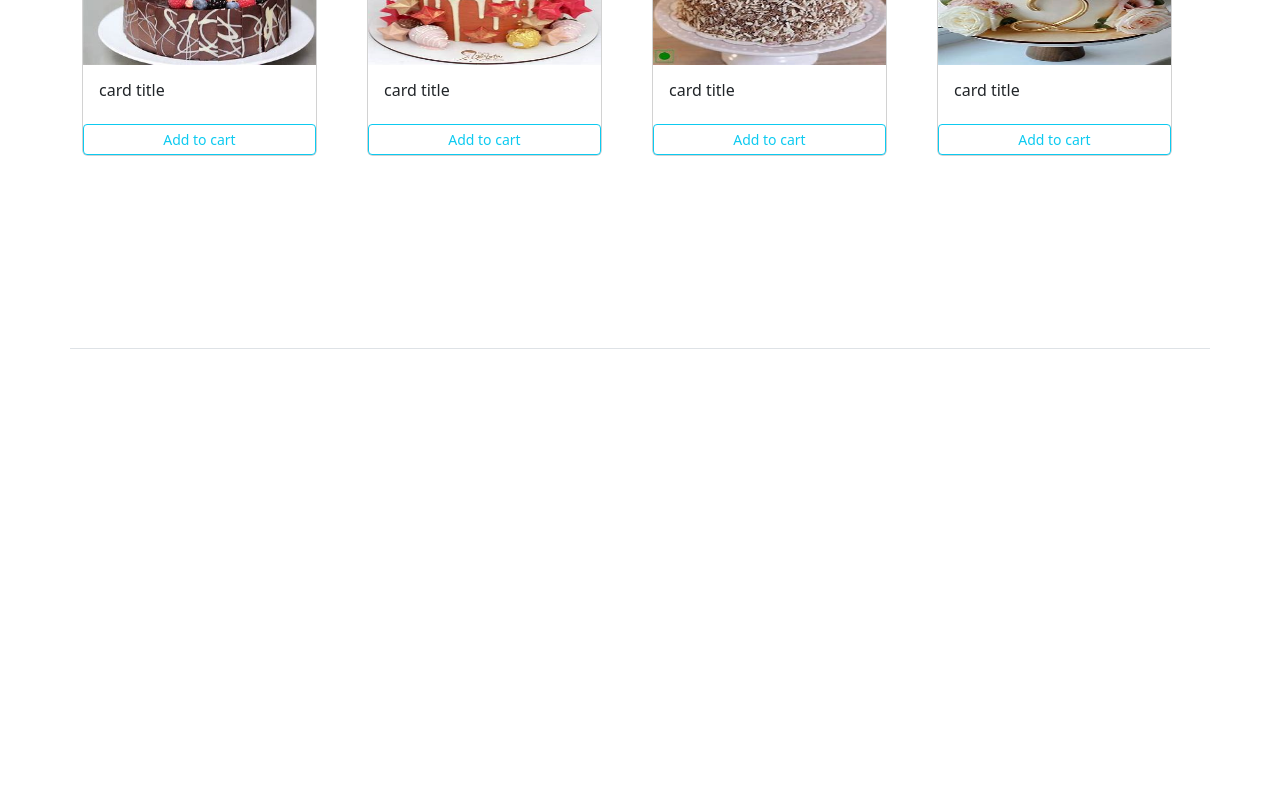
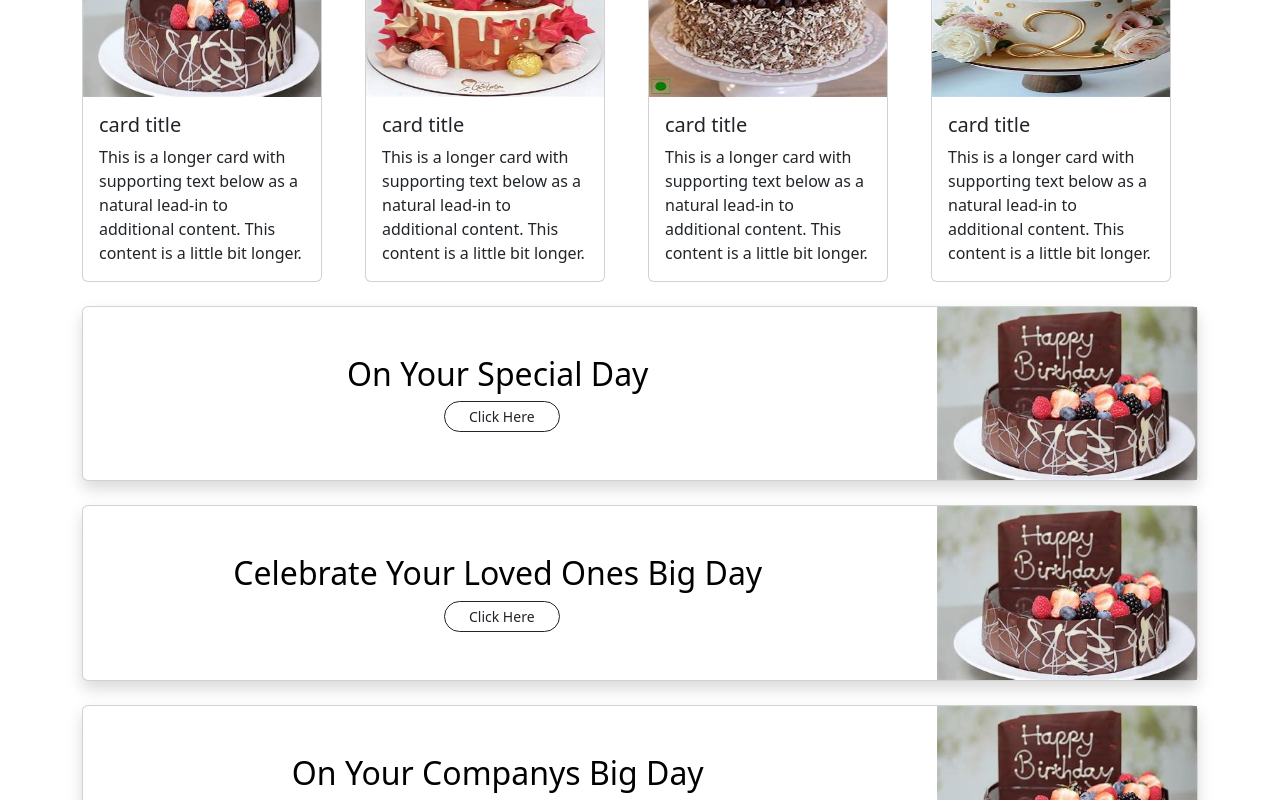
Before and after one commit to kchamithri/MyCake-SystemDevelopment, a React (Create React App) app: page / in a window 1280 px wide. Shown: the part 860-1660 px from the top of the page. Before the commit the page ends 1321 px from the top, so only its background shows below. Built offline with nearby package versions, Linux system fonts and the light colour scheme.

Commit message:
home page updated

```diff
--- a/src/pages/Home.jsx
+++ b/src/pages/Home.jsx
@@ -1,5 +1,7 @@
 import React from "react";
 import Card from "../Components/Card";
+import HomeCards from "../Components/HomeCards";
+import LongCard from "../Components/LongCard";
 
 const Home = () => {
   return (
@@ -39,22 +41,22 @@ const Home = () => {
       <div className="container mt-2">
         <h1 style={{ color: "pink" }}>Most Popular</h1>
 
-        <div className="row row-cols-1 row-cols-md-4 g-4">
-          <Card
+        <div className="row row-cols-1 row-cols-md-4 g-3">
+          <HomeCards
             image="Assets/cake2.jpg"
             name="card title"
             description="This is a longer card with supporting text below as a natural
                   lead-in to additional content. This content is a little bit
                   longer."
           />
-          <Card
+          <HomeCards
             image="Assets/cake3.jpg"
             name="card title"
             description="This is a longer card with supporting text below as a natural
                   lead-in to additional content. This content is a little bit
                   longer."
           />
-          <Card
+          <HomeCards
             image="Assets/cake4.jpg"
             altName="cake image"
             name="card title"
@@ -62,7 +64,7 @@ const Home = () => {
                   lead-in to additional content. This content is a little bit
                   longer."
           />
-          <Card
+          <HomeCards
             image="Assets/kids.jpg"
             name="card title"
             description="This is a longer card with supporting text below as a natural
@@ -71,6 +73,13 @@ const Home = () => {
           />
         </div>
       </div>
+      <LongCard title={"On Your Special Day"} image={"Assets/cake2.jpg"} />
+      <LongCard
+        title={"Celebrate Your Loved Ones Big Day"}
+        image={"Assets/cake2.jpg"}
+      />
+      <LongCard title={"On Your Companys Big Day"} image={"Assets/cake2.jpg"} />
+      <LongCard title={"Customize Your Cake"} image={"Assets/cake2.jpg"} />
     </div>
   );
 };
```
